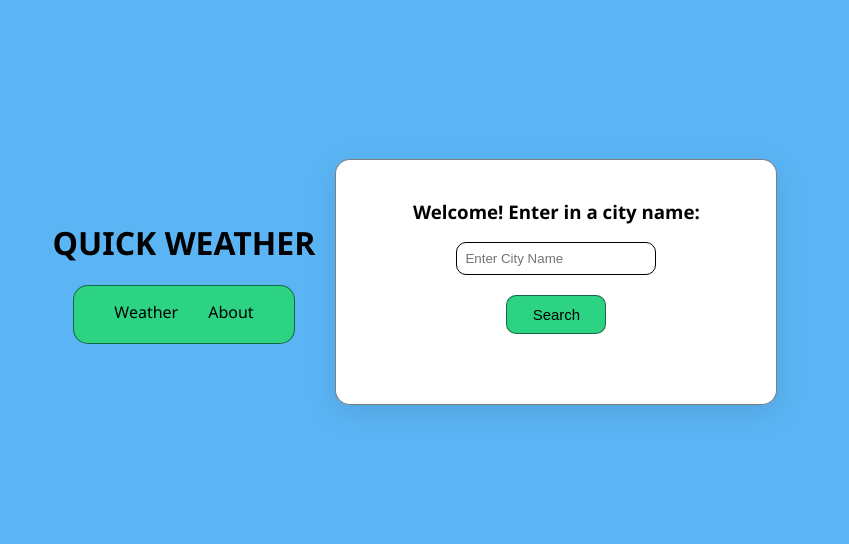
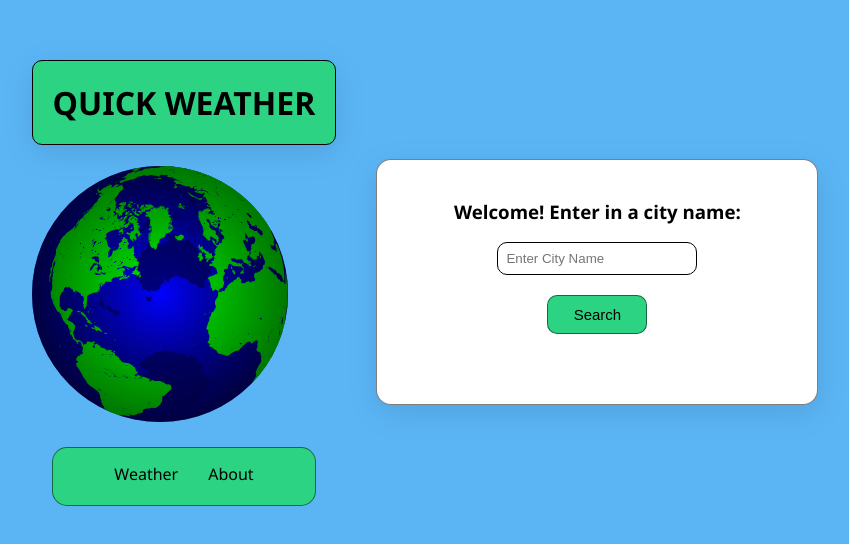
Before and after one commit to andriusavenido/WeatherApp, a plain HTML site: page index.html in a window 1280 px wide. Shown: the part 118-662 px from the top of the page, without its empty margins (215-1064 px from the left). Drawn offline with nearby package versions, Linux system fonts and the light colour scheme.

Commit message:
add front image

```diff
--- a/index.html
+++ b/index.html
@@ -12,8 +12,10 @@
     <script src="weather.js"></script>
 
 
-    <div class =" Title container">
+    <div class ="title-container">
         <h1>QUICK WEATHER</h1>
+
+        <img id ="globe-icon" alt ="globe icon" src = "img/Globe.png">
 
             <nav class="navbar">
                 <ul>
--- a/simple.css
+++ b/simple.css
@@ -11,11 +11,17 @@ IDEAS: background color changes with what type of weather the place is
 /*Elements*/
 h1{
     text-align: center;
+    box-shadow: 0 8px 32px rgba(0,0,0,0.1);
+    padding: 20px;
+    border-radius: 10px;
+    background-color: var(--accentColor);
+    border: 1px solid black;
 }
 
 h2, label, p{
     color: black;
     margin: 8px 0;
+
 }
 
 input{
@@ -118,6 +124,12 @@ body{
     margin: 0px;
 }
 
+.title-container{
+    margin: 20px;
+    align-items: center;
+}
+
+
 #weather-container{
     background: white;
     max-width: 400px;
```
Also changed, not shown: img/Globe.png (added).
